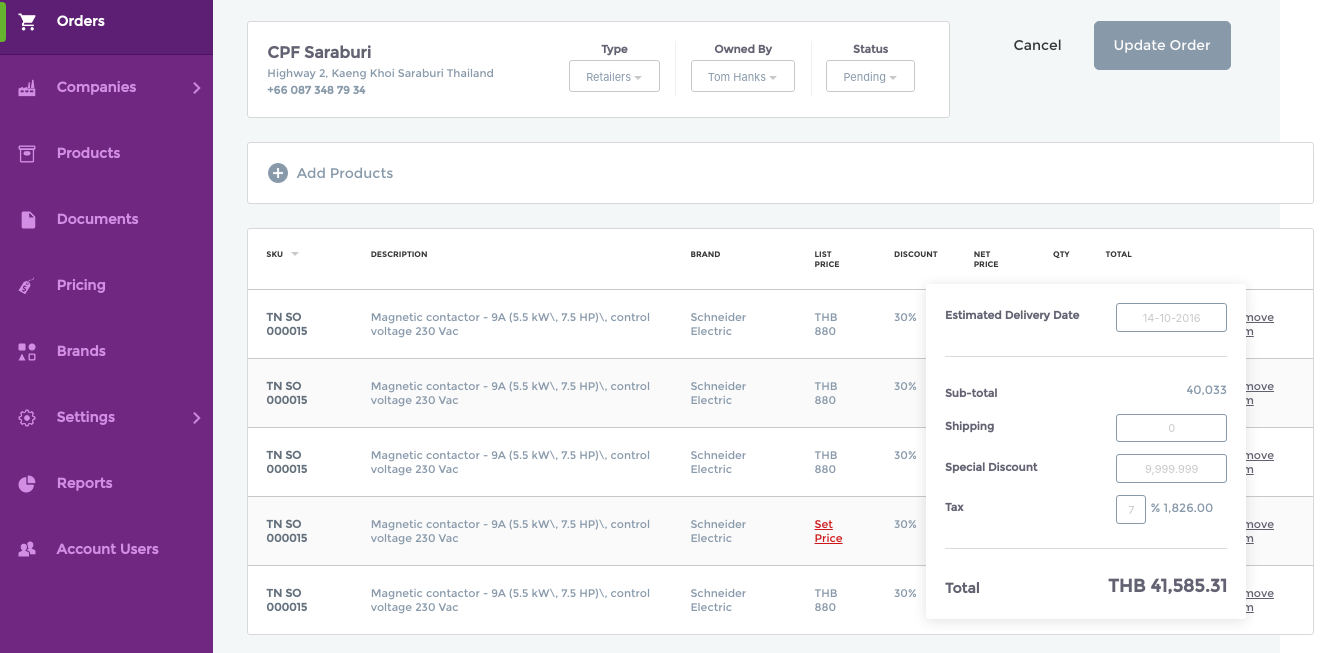
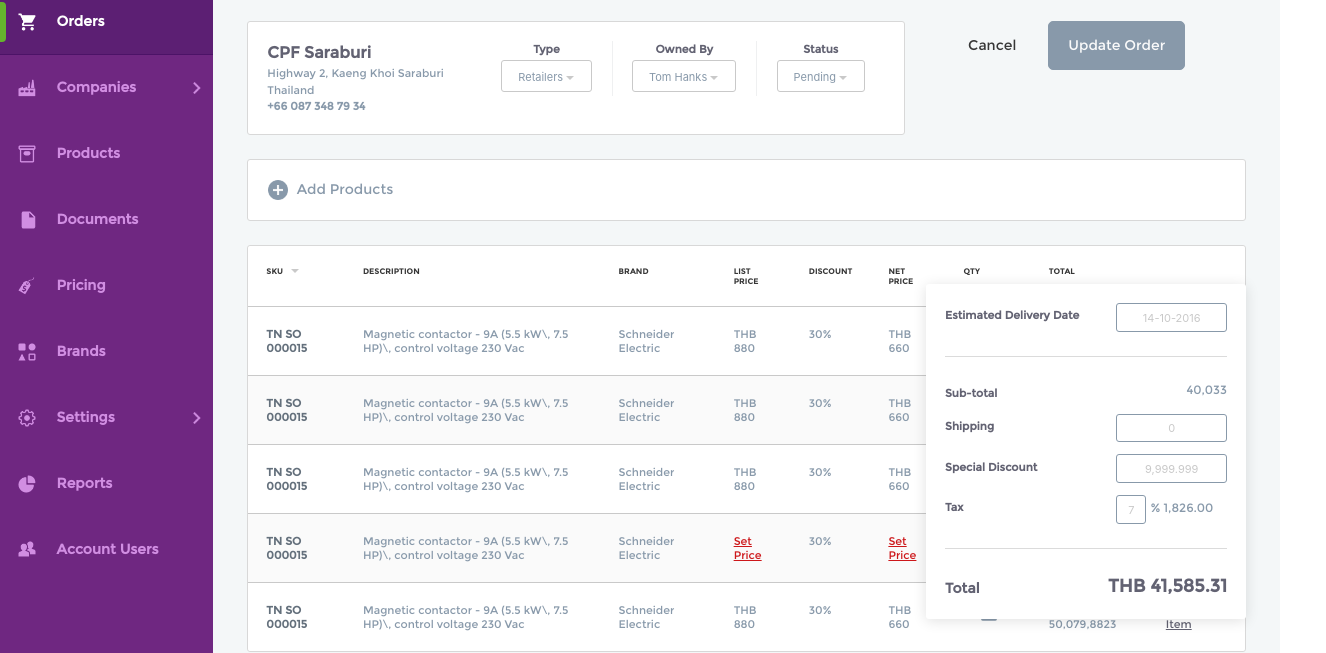
Before and after one commit to Lahphim/technical-test-ii, a website: page index.html in a window 1280 px wide. Shown: the part 147-800 px from the top of the page, 1326 px wide, since content can reach past the window. Drawn offline with Linux system fonts and the light colour scheme.

Commit message:
update view for supporting tablet mode

```diff
--- a/app/scss/_order-table.scss
+++ b/app/scss/_order-table.scss
@@ -5,6 +5,8 @@ $table-text-action-color: #626272;
 $table-text-red-color: #CD171A;
 $table-border-color: #C9C9C9;
 $arrow-color: #C9C9C9;
+
+#order-list-container { overflow-y: scroll; }
 
 #order-list {
   margin-bottom: 0;
@@ -55,9 +57,10 @@ table {
     color: $table-text-red-color;
   }
   .tb-icon-action {
-    position: absolute;
+    position: relative;
     display: inline-block;
-    margin-top: -10px;
+    margin-top: -22px;
+    margin-left: 10px;
     transform: scale((16/32));
   }
 }
@@ -71,4 +74,11 @@ table {
       }
     }
   }
+
+  table {
+    .tb-icon-action {
+      position: absolute;
+      margin-top: -10px;
+    }
+  }
 }
--- a/app/scss/styles.scss
+++ b/app/scss/styles.scss
@@ -13,7 +13,7 @@ h3 {
 }
 
 #content-pane {
-  margin: 34px;
+  padding: 34px;
 }
 
 @import "bulma-responsive-table";
@@ -27,6 +27,6 @@ h3 {
 
 @media screen and (max-width: 768px) {
   #content-pane {
-    margin: 0px;
+    padding: 0px;
   }
 }
--- a/index.html
+++ b/index.html
@@ -113,13 +113,13 @@
     </nav>
 
     <!-- order detail section -->
-    <div class="columns">
-      <div class="column is-8">
+    <div class="columns is-desktop">
+      <div class="column is-12-tablet is-8-desktop">
         <div id="filter-container" class="box">
-          <div class="columns">
-            <div class="column is-5">
+          <div class="columns is-desktop">
+            <div class="column is-3-tablet is-4-desktop">
               <div class="level-left is-hidden-mobile">
-                <div class="level-item">
+                <div class="level-item" style="width: 100%;">
                   <div>
                     <h2 class="headline-big">CPF Saraburi</h2>
                     <p>Highway 2, Kaeng Khoi Saraburi Thailand</p>
@@ -189,7 +189,7 @@
         </div>
       </div>
 
-      <div class="column is-gapless">
+      <div class="column is-12-tablet is-4-desktop is-gapless">
         <div class="action-btn-group field is-grouped">
           <p class="control is-hidden-mobile">
             <a class="button is-action-btn is-trans-btn">
@@ -204,7 +204,6 @@
         </div>
       </div>
     </div>
-
     <div id="alter-filter-container" class="box is-block-mobile">
       <div class="level">
         <div class="level-item has-text-centered has-text-left-mobile">
@@ -333,7 +332,7 @@
     </div>
 
     <!-- order list table -->
-    <div class="box is-paddingless">
+    <div id="order-list-container" class="box is-paddingless">
       <table id="order-list" class="table is-striped is-fullwidth is-responsive">
         <thead>
           <tr>
```
Also changed, not shown: app/css/styles.css.
